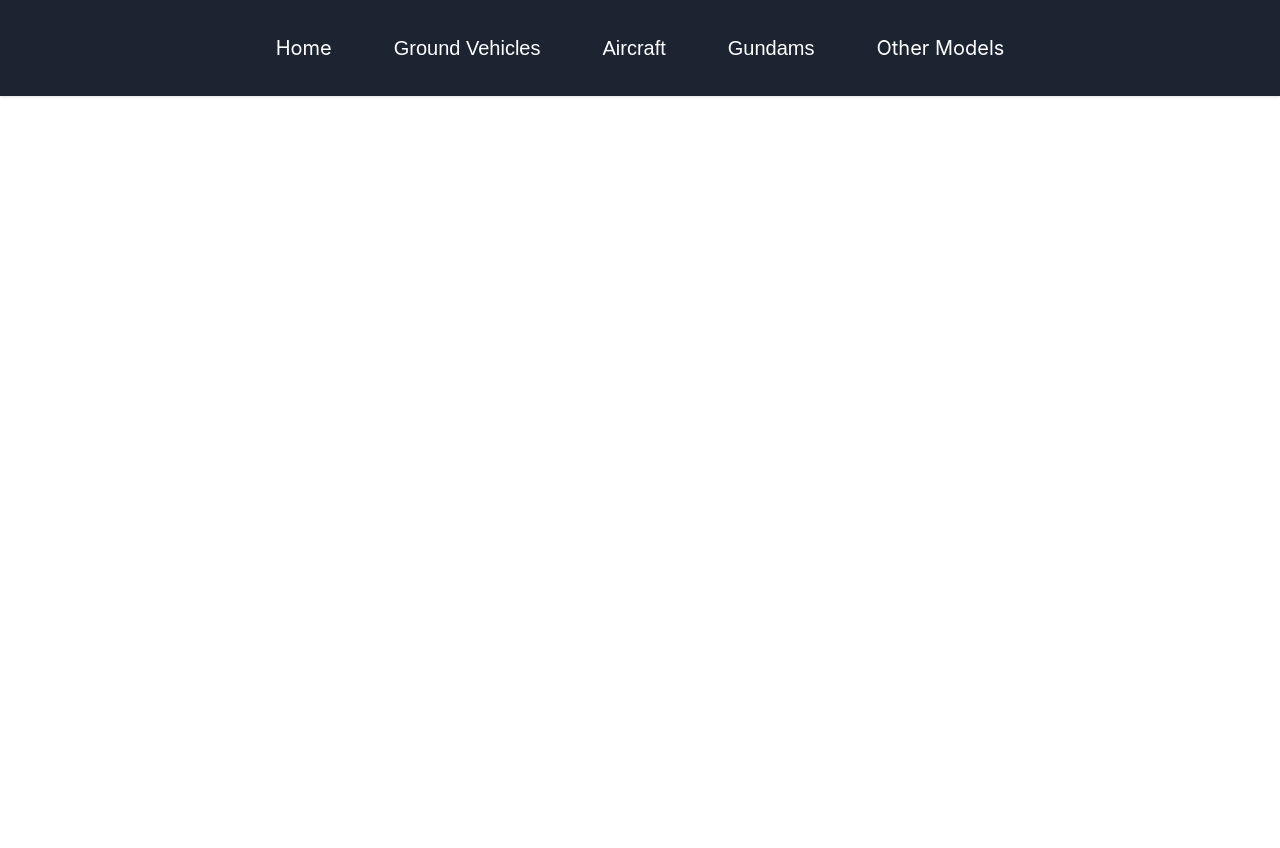
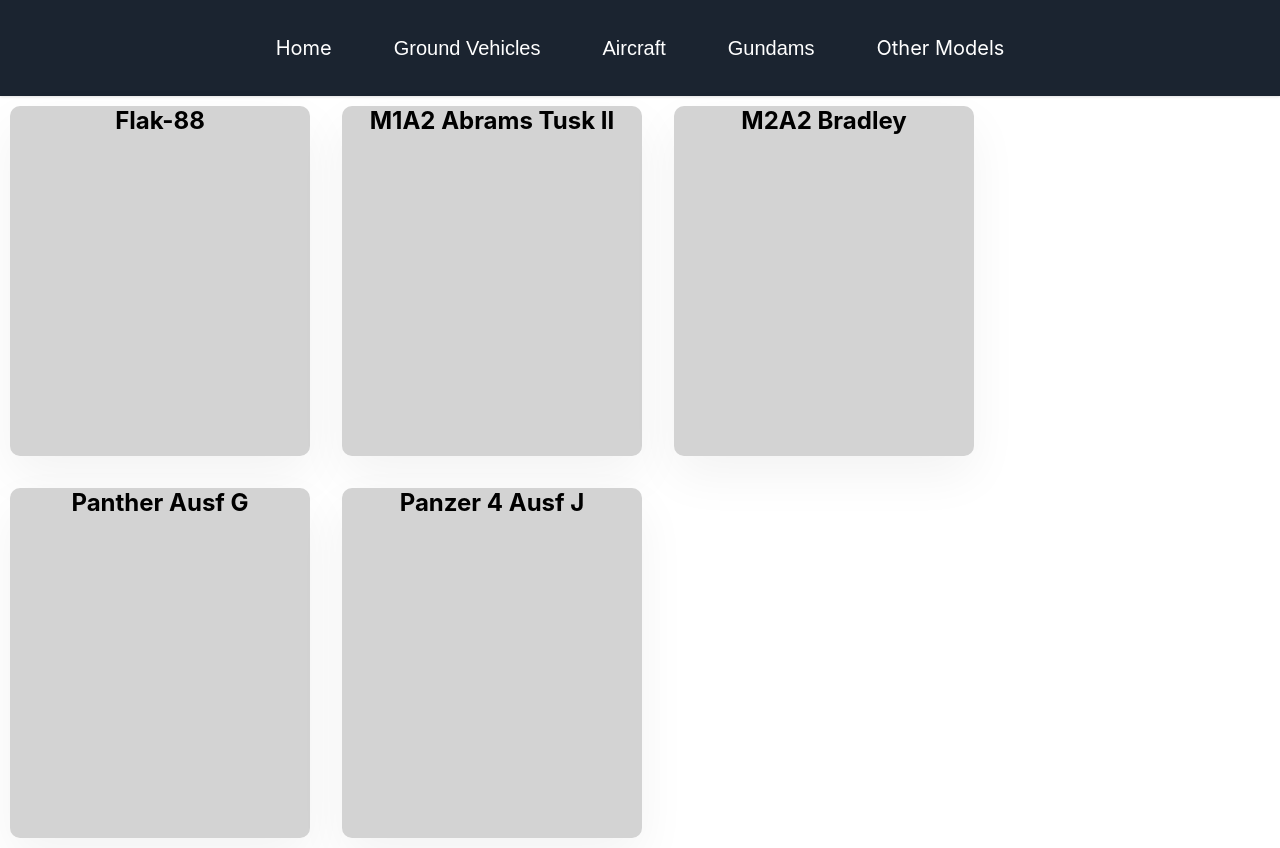
Before and after one commit to QuantumEffect42/Model_Website, a React (Create React App) app: page /135GroundVehicles in a window 1280 px wide. Before the commit the page ends 800 px from the top, so only its background shows below. Built offline with nearby package versions, Linux system fonts and the light colour scheme.

Commit message:
Added index cards for each section

```diff
--- a/src/index.js
+++ b/src/index.js
@@ -25,7 +25,7 @@
     element: <Ground35 />
   },
   {
-    path: "/142GrondVehicles",
+    path: "/142GroundVehicles",
     element: <Ground42 />
   },
   {
--- a/src/pages/Aircraft/32ndScale.js
+++ b/src/pages/Aircraft/32ndScale.js
@@ -1,10 +1,17 @@
 import React from "react";
 import Header from "../../components/Navbar/Header";
+import CardGrid from "../../components/Cards/CardGrid";
+import Card from "../../components/Cards/Card";
 
 const Aircraft32 = () =>{
     return(
         <>
             <Header />
+            <CardGrid>
+                <Card>
+                    <h2 className="Title">AH-1Z Viper</h2>
+                </Card>
+            </CardGrid>
         </>
     );
 }
--- a/src/pages/Aircraft/48thScale.js
+++ b/src/pages/Aircraft/48thScale.js
@@ -1,10 +1,17 @@
 import React from "react";
 import Header from "../../components/Navbar/Header";
+import CardGrid from "../../components/Cards/CardGrid";
+import Card from "../../components/Cards/Card";
 
 const Aircraft48 = () =>{
     return(
         <>
             <Header />
+            <CardGrid>
+                <Card>
+                    <h2 className="Title">F-14A</h2>
+                </Card>
+            </CardGrid>
         </>
     );
 }
--- a/src/pages/Ground/35thScale.js
+++ b/src/pages/Ground/35thScale.js
@@ -1,10 +1,29 @@
 import React from "react";
 import Header from "../../components/Navbar/Header";
+import CardGrid from "../../components/Cards/CardGrid";
+import Card from "../../components/Cards/Card";
 
 const Ground35 = () =>{
     return(
         <>
             <Header />
+            <CardGrid>
+                <Card>
+                    <h2 className="Title">Flak-88</h2>
+                </Card>
+                <Card>
+                    <h2 className="Title">M1A2 Abrams Tusk II</h2>
+                </Card>
+                <Card>
+                    <h2 className="Title">M2A2 Bradley</h2>
+                </Card>
+                <Card>
+                    <h2 className="Title">Panther Ausf G</h2>
+                </Card>
+                <Card>
+                    <h2 className="Title">Panzer 4 Ausf J</h2>
+                </Card>
+            </CardGrid>
         </>
     );
 }
--- a/src/pages/Ground/42ndScale.js
+++ b/src/pages/Ground/42ndScale.js
@@ -1,10 +1,17 @@
 import React from "react";
 import Header from "../../components/Navbar/Header";
+import CardGrid from "../../components/Cards/CardGrid";
+import Card from "../../components/Cards/Card";
 
 const Ground42 = () =>{
     return(
         <>
             <Header />
+            <CardGrid>
+                <Card>
+                    <h2 className="Title">Tiger I Early</h2>
+                </Card>
+            </CardGrid>
         </>
     );
 }
--- a/src/pages/Gundams/RG.js
+++ b/src/pages/Gundams/RG.js
@@ -1,10 +1,17 @@
 import React from "react";
 import Header from "../../components/Navbar/Header";
+import CardGrid from "../../components/Cards/CardGrid";
+import Card from "../../components/Cards/Card";
 
 const RGGundams = () =>{
     return(
         <>
             <Header />
+            <CardGrid>
+                <Card>
+                    <h2 className="Title">Gundam Wing Zero</h2>
+                </Card>
+            </CardGrid>
         </>
     );
 }
```
